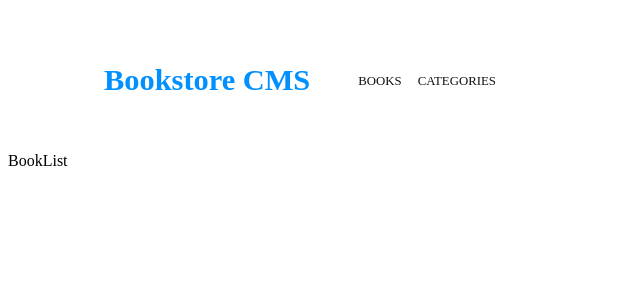
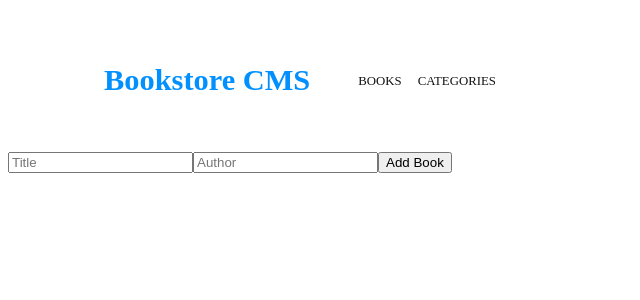
Before and after one commit to Muhammad0602/bookstore, a React (Create React App) app: page / in a window 1280 px wide. Shown: the top 300 px of the page, without its empty margins (0-640 px from the left). Built offline with nearby package versions, Linux system fonts and the light colour scheme.

Commit message:
Add the components

```diff
--- /dev/null
+++ b/src/components/BookForm.js
@@ -0,0 +1,14 @@
+import React from 'react'
+
+function BookForm() {
+
+  return (
+    <form>
+        <input type="text" placeholder="Title" required />
+        <input type="text" placeholder="Author" required />
+        <button>Add Book</button>
+    </form>
+  )
+}
+
+export default BookForm
--- a/src/components/BookList.js
+++ b/src/components/BookList.js
@@ -1,8 +1,12 @@
 import React from 'react'
+import BookForm from './BookForm'
 
 function BookList() {
   return (
-    <div>BookList</div>
+    <>
+       <BookForm />
+    </>
+
   )
 }
 
--- a/src/components/Categories.js
+++ b/src/components/Categories.js
@@ -2,11 +2,7 @@ import React from 'react'
 
 function Categories() {
   return (
-    <h1>
-      This page is not completed yet.<br/>
-      Be patient and wait until it is done.<br/>
-      You can star my projects while waiting.
-    </h1>
+  <button type="button">Check Status</button>
   )
 }
 
```
Also changed, not shown: src/components/Book.js (added, +9 -0 lines).
